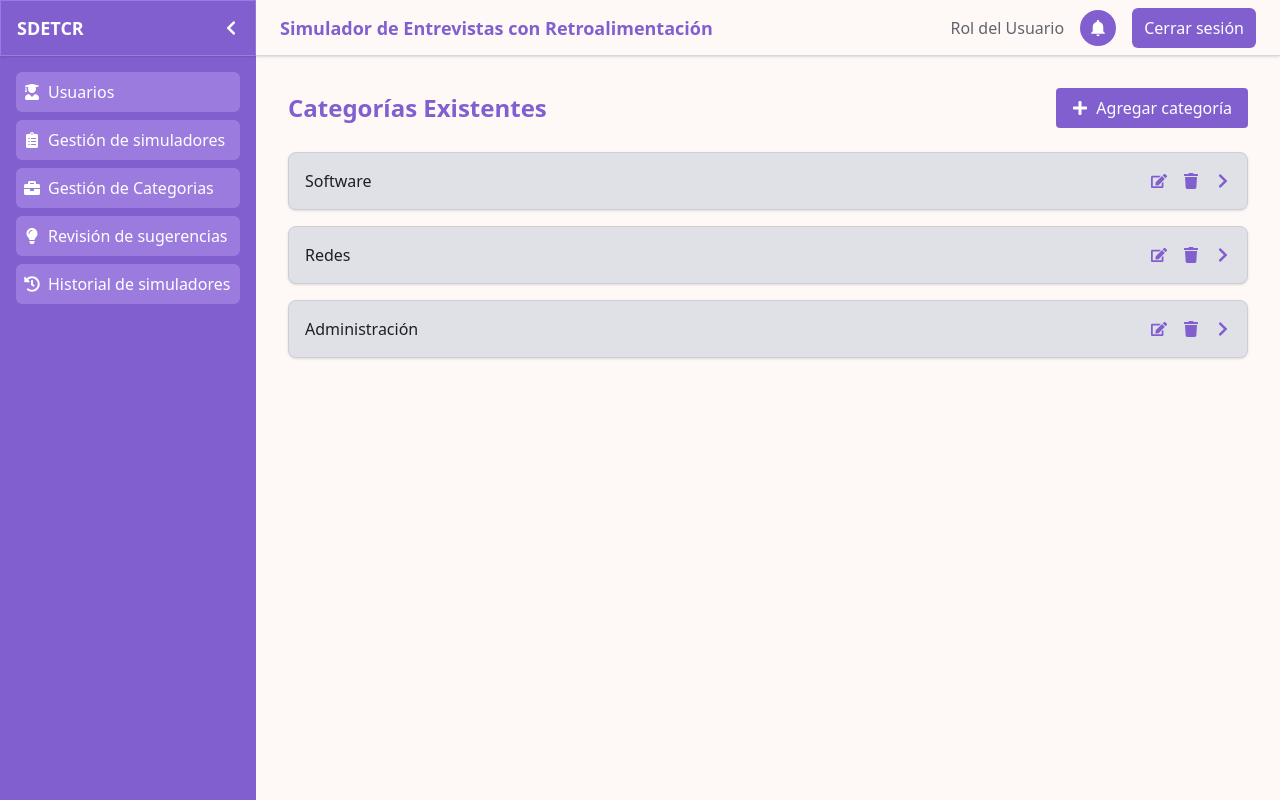
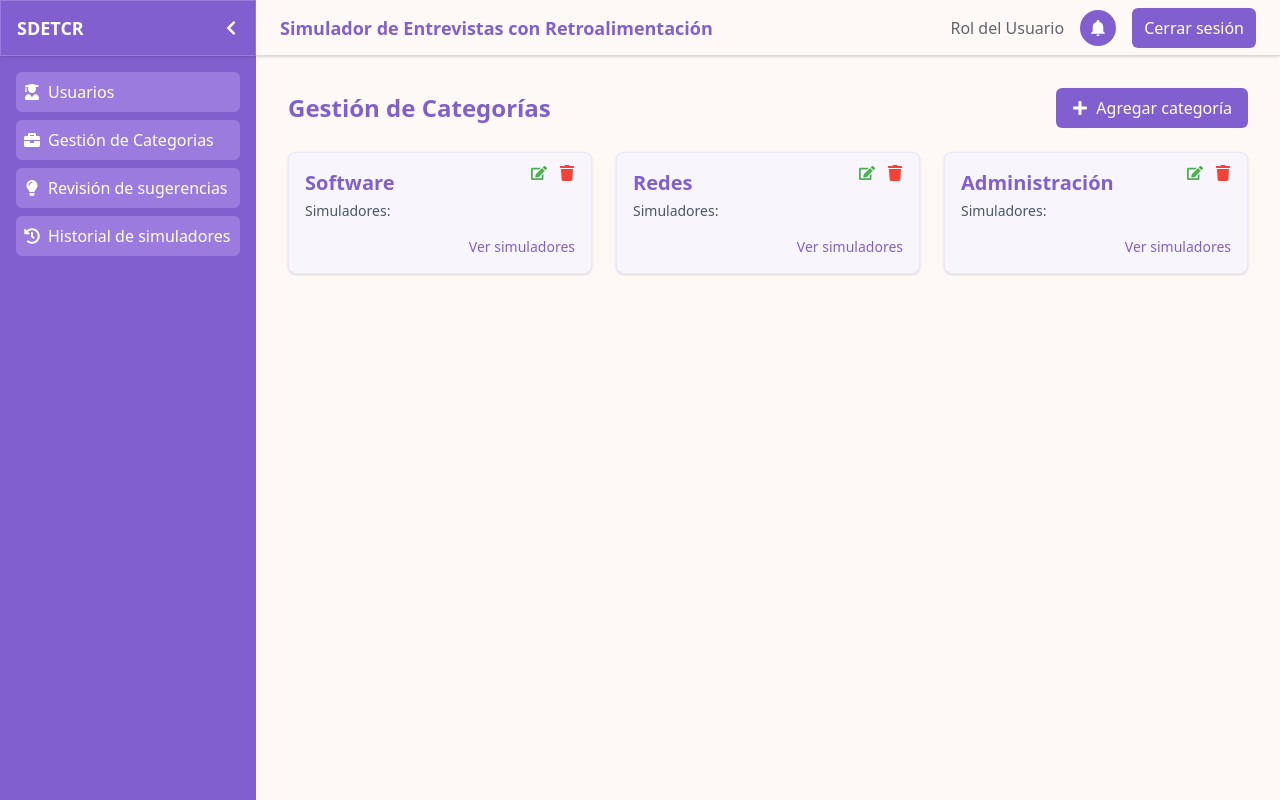
Before and after one commit to JulioCesarGutierrezRojas/SDETCR, a React (Vite) app in the folder frontend/: page /admin/categorias in a window 1280 px wide. Built offline with nearby package versions, Linux system fonts and the light colour scheme.

Commit message:
APTI-35 ADD: Pantallas finales con cambios en estilos

```diff
--- a/frontend/src/components/layout/sidebarAdmin.jsx
+++ b/frontend/src/components/layout/sidebarAdmin.jsx
@@ -6,7 +6,6 @@ const sidebarAdmin = ({ isCollapsed, setIsCollapsed }) => {
 
     const links = [
         { to: "/admin", label: "Usuarios", icon: <FaUserGraduate /> },
-        { to: "/admin/simuladores", label: "Gestión de simuladores", icon: <FaClipboardList /> },
         { to: "/admin/categorias", label: "Gestión de Categorias", icon: <FaBriefcase /> },
         { to: "/admin/sugerenciaSimulador", label: "Revisión de sugerencias", icon: <FaLightbulb /> },
         { to: "/admin/historial", label: "Historial de simuladores", icon: <FaHistory /> },
--- a/frontend/src/index.css
+++ b/frontend/src/index.css
@@ -61,3 +61,13 @@
   --tomato: var(--color-lavanda-500);         /* Lavanda tono medio */
   --blue: var(--color-gris-400);              /* Gris claro para bordes */
 }
+
+
+::-webkit-scrollbar {
+  width: 8px;
+}
+
+::-webkit-scrollbar-thumb {
+  background-color: var(--color-lavanda-600);
+  border-radius: 4px;
+}
--- a/frontend/src/modules/admin/views/CategoriasList.jsx
+++ b/frontend/src/modules/admin/views/CategoriasList.jsx
@@ -9,7 +9,7 @@ const CategoriasAdmin = () => {
         setCategorias([
             { id: 1, nombre: "Software" },
             { id: 2, nombre: "Redes" },
-            { id: 3, nombre: "Administración" },
+            { id: 3, nombre: "Administración" }
         ]);
     }, []);
 
@@ -28,42 +28,48 @@ const CategoriasAdmin = () => {
     return (
         <div className="p-4">
             <div className="flex justify-between items-center mb-6">
-                <h1 className="text-2xl font-bold text-[var(--color-lavanda-700)]">Categorías Existentes</h1>
+                <h1 className="text-2xl font-bold text-[var(--color-lavanda-700)]">Gestión de Categorías</h1>
                 <button
                     onClick={handleAgregar}
-                    className="flex items-center gap-2 px-4 py-2 rounded bg-[var(--color-lavanda-700)] text-white hover:bg-[var(--color-lavanda-500)] transition">
+                    className="flex items-center gap-2 px-4 py-2 rounded-md bg-[var(--color-lavanda-700)] text-white hover:bg-[var(--color-lavanda-500)] transition"
+                >
                     <FaPlus />
                     Agregar categoría
                 </button>
             </div>
 
-            <div className="space-y-4">
+            <div className="grid grid-cols-1 sm:grid-cols-2 lg:grid-cols-3 gap-6">
                 {categorias.map((cat) => (
-                    <div
-                        key={cat.id}
-                        className="flex justify-between items-center bg-[var(--color-gris-300)] p-4 rounded-lg shadow hover:shadow-lg transition border border-[var(--color-gris-500)]"
-                    >
-                        <span className="text-[var(--color-gris-950)] font-medium">{cat.nombre}</span>
+                    <div key={cat.id} className="bg-[var(--color-lavanda-100)] rounded-lg shadow p-4 relative hover:shadow-lg border border-[var(--color-lavanda-200)]">
+                        <h2 className="text-xl font-semibold text-[var(--color-lavanda-700)]">{cat.nombre}</h2>
+                        <p className="text-sm text-gray-600 mt-1">Simuladores: {cat.totalSimuladores}</p>
 
-                        <div className="flex gap-4 text-[var(--color-lavanda-700)]">
-                            <button onClick={() => handleEditar(cat.id)}>
-                                <FaEdit className="hover:text-[var(--color-lavanda-900)]" />
+                        <div className="absolute top-2 right-3 flex gap-1">
+                            <button
+                                onClick={() => handleEditar(cat.id)}
+                                title="Editar"
+                                className="p-1 rounded-md hover:bg-white hover:shadow transition"
+                            >
+                                <FaEdit className="text-[var(--color-verde-feedback)]" />
                             </button>
+                            <button
+                                onClick={() => handleEliminar(cat.id)}
+                                title="Eliminar"
+                                className="p-1 rounded-md hover:bg-white hover:shadow transition"
+                            >
+                                <FaTrash className="text-[var(--color-rojo-error)]" />
+                            </button>
+                        </div>
 
-                            <button onClick={() => handleEliminar(cat.id)}>
-                                <FaTrash className="hover:text-[var(--color-rojo-error)]" />
-                            </button>
-
-                            <Link to={`/admin/categoria/${cat.id}`}>
-                                <FaChevronRight className="hover:text-[var(--color-lavanda-900)]" />
-                            </Link>
-                        </div>
+                        <Link to={`/admin/categoria/${cat.id}`} className="mt-4 block text-right text-sm text-[var(--color-lavanda-700)] hover:underline">
+                            Ver simuladores
+                        </Link>
                     </div>
                 ))}
             </div>
 
         </div>
     );
-}
+};
 
 export default CategoriasAdmin;
--- a/frontend/src/modules/admin/views/SimuladorForm.jsx
+++ b/frontend/src/modules/admin/views/SimuladorForm.jsx
@@ -81,10 +81,8 @@ const SimuladorFormAdmin = () => {
             <div className="flex justify-between items-center">
                 <h1 className="text-2xl font-bold text-[var(--color-lavanda-700)]">Preguntas del Simulador</h1>
                 <div className="flex gap-4">
-                    <Link
-                        to={`/admin/categoria/${simuladorId}`}
-                        className="px-4 py-2 rounded-md bg-[var(--color-gris-800)] text-white font-semibold hover:bg-[var(--color-nude-600)] transition"
-                    >
+                    <Link to={`/admin/categoria/${simuladorId}`}
+                        className="px-4 py-2 rounded-md bg-[var(--color-gris-800)] text-white font-semibold hover:bg-[var(--color-gris-600)] transition">
                         Atrás
                     </Link>
                     <button
@@ -101,17 +99,19 @@ const SimuladorFormAdmin = () => {
                 </div>
             </div>
 
+            <div className="max-h-[600px] overflow-y-auto space-y-4 pr-2 p-5 bg-[var(--color-gris-300)] rounded-lg">
                 {preguntas.map((preg, index) => (
-                <div key={preg.id} className="bg-[var(--color-lavanda-300)] p-4 rounded-lg shadow space-y-3">
+                    <div key={preg.id} className="bg-[var(--color-lavanda-300)] p-4 rounded-lg shadow space-y-3 border border-[var(--color-lavanda-500)]">
                         <div className="flex justify-between items-center">
                             <input
                                 type="text"
-                            className="w-full p-2 border rounded text-[var(--color-gris-900)] bg-[var(--white)]"
+                                className="w-full p-2 border border-[var(--color-lavanda-500)] rounded text-[var(--color-gris-900)] bg-[var(--white)] focus:outline-none focus:ring-1 focus:ring-[var(--color-lavanda-500)] focus:border-[var(--color-lavanda-500)]"
                                 value={preg.texto}
                                 onChange={(e) => handleTextoPregunta(preg.id, e.target.value)}
                                 placeholder={`Pregunta ${index + 1}`}
                             />
-                        <button onClick={() => handleEliminarPregunta(preg.id)} className="text-[var(--color-rojo-error)] ml-4">
+
+                            <button onClick={() => handleEliminarPregunta(preg.id)} className="text-[var(--color-rojo-error)] ml-2 p-2 rounded-full hover:bg-[var(--color-rojo-claro)] hover:shadow-md transition duration-200">
                                 <FaTrash />
                             </button>
                         </div>
@@ -127,12 +127,13 @@ const SimuladorFormAdmin = () => {
                                     />
                                     <input
                                         type="text"
-                                    className="flex-grow p-2 border border-[var(--color-lavanda-400)] rounded bg-[var(--white)]"
+                                        className="flex-grow p-2 border border-[var(--color-lavanda-500)] rounded bg-[var(--white)] focus:outline-none focus:ring-1 focus:ring-[var(--color-lavanda-500)] focus:border-[var(--color-lavanda-500)]"
                                         value={resp}
                                         onChange={(e) => handleEditarRespuesta(preg.id, idx, e.target.value)}
                                         placeholder={`Respuesta ${idx + 1}`}
                                     />
-                                <button onClick={() => handleEliminarRespuesta(preg.id, idx)} className="text-[var(--color-rojo-error)]">
+
+                                    <button onClick={() => handleEliminarRespuesta(preg.id, idx)} className="text-[var(--color-gris-900)] p-2 rounded-full hover:bg-[var(--color-gris-300)] hover:shadow-md transition duration-200">
                                         <FaTimes />
                                     </button>
                                 </div>
@@ -148,6 +149,7 @@ const SimuladorFormAdmin = () => {
                     </div>
                 ))}
             </div>
+        </div>
     );
 };
 
--- a/frontend/src/modules/admin/views/SimuladoresList.jsx
+++ b/frontend/src/modules/admin/views/SimuladoresList.jsx
@@ -30,36 +30,51 @@ const SimuladoresAdmin = () => {
         <div className="p-4">
             <div className="flex justify-between items-center mb-6">
                 <h1 className="text-2xl font-bold text-[var(--color-lavanda-700)]">Simuladores</h1>
-                <button
-                    onClick={handleAgregar}
-                    className="flex items-center gap-2 px-4 py-2 rounded bg-[var(--color-lavanda-700)] text-white hover:bg-[var(--color-lavanda-500)] transition"
-                >
-                    <FaPlus />
-                    Agregar simulador
-                </button>
+                <div className="flex gap-4">
+                    <Link to={`/admin/categorias`}
+                        className="px-4 py-2 rounded-md bg-[var(--color-gris-800)] text-white font-semibold hover:bg-[var(--color-gris-600)] transition">
+                        Atrás
+                    </Link>
+                    <button
+                        onClick={handleAgregar}
+                        className="flex items-center gap-2 px-4 py-2 rounded-md bg-[var(--color-lavanda-700)] text-white hover:bg-[var(--color-lavanda-500)] transition">
+                        <FaPlus />
+                        Agregar simulador
+                    </button>
+                </div>
             </div>
 
             <div className="space-y-4">
                 {simuladores.map((sim) => (
                     <div
                         key={sim.id}
-                        className="flex justify-between items-center bg-[var(--color-gris-300)] p-4 rounded-lg shadow hover:shadow-lg transition border border-[var(--color-gris-500)]"
+                        className="flex justify-between items-center bg-[var(--color-gris-200)] p-4 rounded-lg shadow hover:shadow-md transition border border-[var(--color-gris-400)]"
                     >
                         <span className="text-[var(--color-gris-950)] font-medium">{sim.nombre}</span>
 
-                        <div className="flex gap-4 text-[var(--color-lavanda-700)]">
-                            <button onClick={() => handleEditar(sim.id)}>
-                                <FaEdit className="hover:text-[var(--color-lavanda-900)]" />
+                        <div className="flex gap-2">
+                            <button
+                                onClick={() => handleEditar(sim.id)}
+                                className="p-2 rounded-full text-[var(--color-lavanda-700)] hover:bg-[var(--color-lavanda-100)] hover:shadow-md transition"
+                                title="Editar simulador">
+                                <FaEdit />
                             </button>
 
-                            <button onClick={() => handleEliminar(sim.id)}>
-                                <FaTrash className="hover:text-[var(--color-rojo-error)]" />
+                            <button
+                                onClick={() => handleEliminar(sim.id)}
+                                className="p-2 rounded-full text-[var(--color-lavanda-700)] hover:bg-[var(--color-lavanda-100)] hover:shadow-md transition"
+                                title="Eliminar simulador">
+                                <FaTrash />
                             </button>
 
-                            <Link to={`/admin/simulador/${sim.id}`}>
-                                <FaChevronRight className="hover:text-[var(--color-lavanda-900)]" />
+                            <Link
+                                to={`/admin/simulador/${sim.id}`}
+                                className="p-2 rounded-full text-[var(--color-lavanda-700)] hover:bg-[var(--color-lavanda-100)] hover:shadow-md transition"
+                                title="Ver preguntas">
+                                <FaChevronRight />
                             </Link>
                         </div>
+
                     </div>
                 ))}
             </div>
```
Lines whose indentation alone changed are shown as unchanged.
